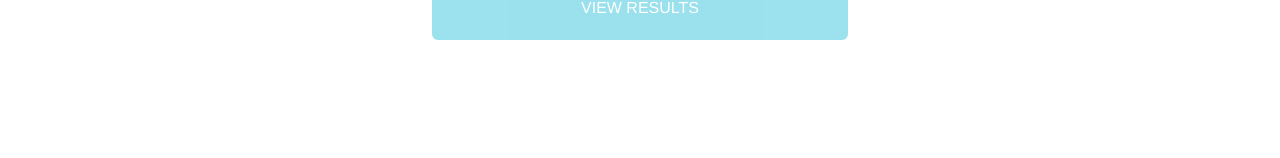
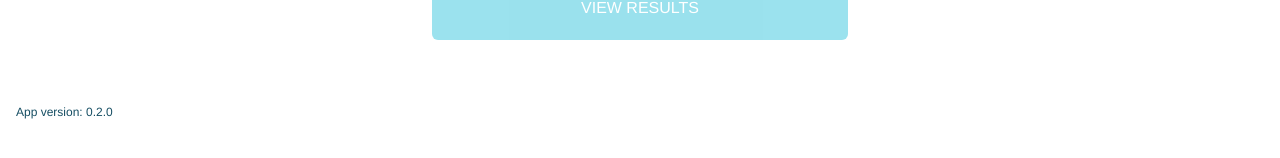
Before and after one commit to petrfaitl/pace-calculator-v2, a Vue app: page / in a window 1280 px wide. Shown: the part 536-694 px from the top of the page. Built offline with nearby package versions, Linux system fonts and the light colour scheme.

Commit message:
Adds footer with app version

```diff
--- /dev/null
+++ b/src/components/TheFooter.vue
@@ -0,0 +1,13 @@
+<template>
+  <div class="container px-4 text-left pt-8">
+    <div class="text-xs text-cyan-900 dark:text-cyan-100">
+      App version: {{ appVersion }}
+    </div>
+  </div>
+</template>
+
+<script setup>
+import { useActivityStore } from "@/store/store";
+
+const { appVersion } = useActivityStore();
+</script>
--- a/src/views/LayoutView.vue
+++ b/src/views/LayoutView.vue
@@ -13,10 +13,12 @@
 
     <!--    <router-view />-->
   </main>
+  <TheFooter />
 </template>
 <script setup>
 import MainNav from "@/components/MainNav.vue";
 import { ref } from "vue";
+import TheFooter from "@/components/TheFooter.vue";
 
 const nav = ref(null);
 
```
